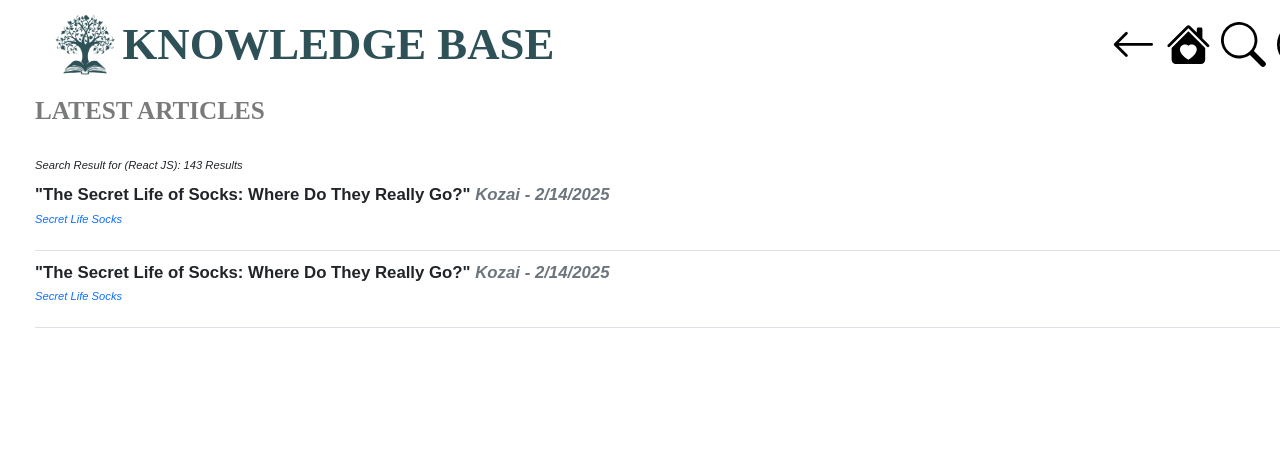
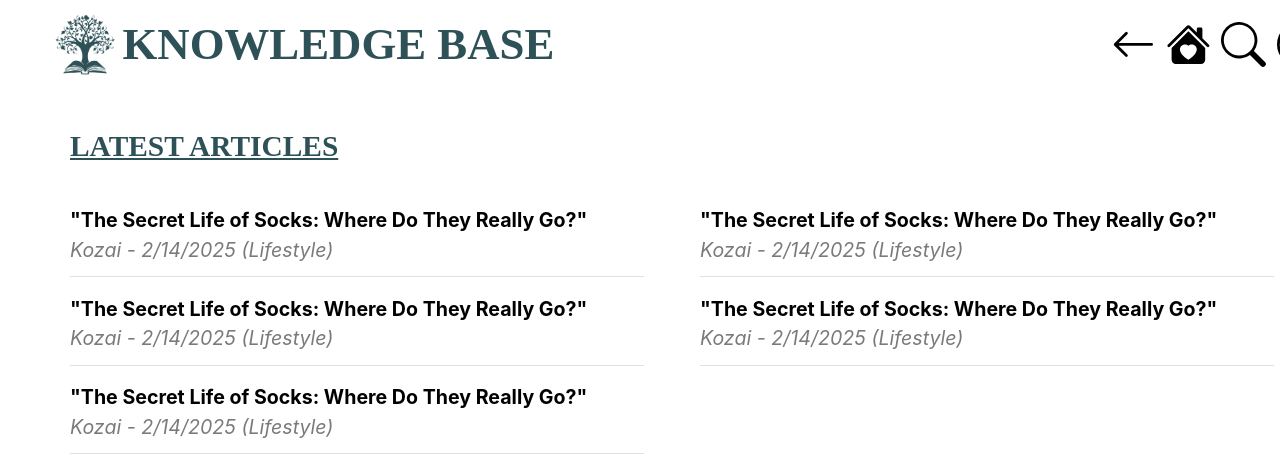
Before and after one commit to Knowledge-Base-Project/gitOne, a React (Create React App) app: page /gitOne/latest-articles in a window 1280 px wide. Shown: the top 476 px of the page. Built offline with nearby package versions, Linux system fonts and the light colour scheme.

Commit message:
Updated Latest Articles page and Recent Updates page

```diff
--- a/package.json
+++ b/package.json
@@ -13,6 +13,7 @@
     "react-bootstrap": "^2.10.9",
     "react-bootstrap-icons": "^1.11.5",
     "react-dom": "^19.1.0",
+    "react-quill": "^2.0.0",
     "react-router-dom": "^7.3.0",
     "react-scripts": "5.0.1",
     "web-vitals": "^2.1.4"
--- a/src/pages/ArticleCreationForm.module.css
+++ b/src/pages/ArticleCreationForm.module.css
@@ -1,7 +1,6 @@
 .main {
     padding: 20px 50px;
     width: 1920px;
-    height: 1080px;
     zoom: 0.7;
 }
 
@@ -90,7 +89,6 @@
 }
 
 .formGroup3 {
-    width: 720px;
     height: auto;
     padding: 10px 0px;
     margin: 0px;
--- a/src/pages/LatestArticle.js
+++ b/src/pages/LatestArticle.js
@@ -4,40 +4,33 @@ import React from "react";
 import styles from "./LatestArticle.module.css";
 import Header from "../util/Header";
 
-const SearchResult = () => {
+const LatestArticle = () => {
 
   // const navigate = useNavigate();
 
   return (
     <div className={styles.knowledgeBase}>
+
       {/* Header */}
       <Header/>
 
-      {/* Search Bar */}
-      <div className="mt-4 d-flex gap-2">
-        <p className={styles.subTitle}>LATEST ARTICLES</p>
-      </div>
+      {/* Body */}
+      <div className={styles.body}>
+        {/* Page Title */}
+        <p className={styles.title}>LATEST ARTICLES</p>
 
-      {/* Search Results */}
-      <div className="mt-4">
-        <p className="fst-italic">Search Result for (React JS): 143 Results</p>
-
-        {[1, 2].map((id) => (
-          <div key={id} className={`${styles.resultItem} border-bottom pb-3`}>
-            <h4 className="fw-bold">
-              "The Secret Life of Socks: Where Do They Really Go?"
-              <span className="text-secondary fst-italic"> Kozai - 2/14/2025</span>
-            </h4>
-            <p className={styles.resultLinks}>
-              <a href="#" className="text-primary fst-italic">Secret</a>{" "}
-              <a href="#" className="text-primary fst-italic">Life</a>{" "}
-              <a href="#" className="text-primary fst-italic">Socks</a>
-            </p>
-          </div>
-        ))}
+        {/* Latest Articles */}
+        <div className={styles.latestArtcl}>
+          {[1, 2, 3, 4, 5].map((id) => (
+            <div key={id} className={`${styles.articleGroup} border-bottom pb-3`}>
+              <div className={styles.articleName1}> "The Secret Life of Socks: Where Do They Really Go?" </div>
+              <div className={styles.articleInfo}> Kozai - 2/14/2025 (Lifestyle)</div>
+            </div>
+          ))}
+        </div>
       </div>
     </div>
   );
 };
 
-export default SearchResult;
+export default LatestArticle;
--- a/src/pages/LatestArticle.module.css
+++ b/src/pages/LatestArticle.module.css
@@ -2,77 +2,53 @@
   font-family: Arial, sans-serif;
   padding: 20px 50px;
   width: 1920px;
-  height: 1080px;
   zoom: 0.7;
 }
 
-.subTitle {
-  font-family: "Cinzel";
-  font-size: 36px;
+.body {
+  min-width: 1820px;
+  padding: 50px 50px;
+  margin: 0px;
+  gap: 5px;
+}
+
+.title {
+  padding: 20px 0px;
+  margin-bottom: 25px;
+  font-family: 'Cinzel';
+  font-size: 42px;
   font-weight: bold;
+  text-decoration: underline;
+  color: #2d5157;
+  line-height: 150%;
+}
+
+.latestArtcl {
+  min-width: 1720px;
+  padding: 0px;
+  row-gap: 15px;
+  margin: 0px;
+  font-size: 28px;
+  font-family: 'Inter';
+  color: #000000;
+  line-height: auto;
+  display: grid;
+  grid-template-columns: repeat(2, 1fr);
+  column-gap: 80px;
+}
+
+.articleGroup {
+  margin: 0px;
+  padding: 10px 0px;
+  gap: 5px;
+}
+
+.articleName1 {
+  font-weight: bold;
+}
+
+.articleInfo {
+  font-style: italic;
+  font-weight: 400;
   color: #797A7A;
 }
-
-.iconButton {
-  width: 60px;
-  height: 60px;
-  border-radius: 50%;
-  display: flex;
-  align-items: center;
-  justify-content: center;
-}
-
-.resultItem {
-  margin-top: 1rem;
-  padding-bottom: 1rem;
-}
-
-.resultLinks a {
-  font-style: italic;
-  text-decoration: none;
-}
-
-.resultLinks a:hover {
-  text-decoration: underline;
-}
-
-.custom_btn {
-  height: 45px;
-  width: 80px;
-  background-color: #2d5157;
-  color: white;
-  border: 2px solid white;
-  border-radius: 10px; /* Optional: Rounded corners */
-}
-.custom-btn:hover {
-  background-color: #244448; /* Slightly darker on hover */
-  border-color: #1a3336; /* Change border color on hover */
-}
-
-.searchBar {
-  width: 700px; /* Adjust width */
-  height: 40px; /* Adjust height */
-  padding: 8px 12px;
-  border: 1px solid #ccc;
-  border-radius: 5px; /* Optional: Rounded corners */
-}
-
-.custom_text {
-  font-family: 'Times New Roman', Times, serif;
-  font-weight: bold;
-  color: #2d5157; /* Custom color */
-}
-
-.dropdownMenu {
-  background-color: #2d5157 !important;  /* Force background color */
-  border-radius: 8px;                     /* Optional: rounded corners */
-  border: none !important;                /* Remove unwanted borders */
-}
-
-.custom-dropdown .dropdown-item {
-  color: white !important;  /* Ensure text is white */
-}
-
-.custom-dropdown .dropdown-item:hover {
-  background-color: #1f3b44 !important;  /* Change background on hover */
-}
--- a/src/pages/MyArticle.js
+++ b/src/pages/MyArticle.js
@@ -23,11 +23,12 @@ const MyArticle = () => {
 
       {/* Header */}
       <Header/>
-
-      {/* My Articles Section */}
+      {/* Body */}
+      <div className={styles.body}>
+        {/* Page Title Section */}
         <div className={styles.articlesSection}>
+          {/* Page Title */}
           <span className={styles.articlesTitle}>MY ARTICLES</span>
-
           {/* React-Bootstrap Dropdown Section */}
           <Dropdown>
             <Dropdown.Toggle variant="secondary" id="dropdown-basic" className={styles.draftsButton}>
@@ -116,6 +117,9 @@ const MyArticle = () => {
             <i className={`fas fa-trash mx-1 ${styles.iconHover}`} style={{ cursor: "pointer" }} onClick={() => setShowDeleteModal(true)}></i> {/* Delete Icon */}
           </div>
         </div>
+      </div>
+
+
       <DeleteModal
         show={showDeleteModal}
         onClose={() => setShowDeleteModal(false)}
--- a/src/pages/MyArticle.module.css
+++ b/src/pages/MyArticle.module.css
@@ -6,72 +6,15 @@
   zoom: 0.7;
 }
 
-.iconButton {
-  width: 60px;
-  height: 60px;
-  border-radius: 50%;
-  display: flex;
-  align-items: center;
-  justify-content: center;
+.body {
+  min-width: 1820px;
+  padding: 25px 50px;
+  margin: 0px;
+  gap: 5px;
 }
 
-.resultItem {
-  margin-top: 1rem;
-  padding-bottom: 1rem;
-}
-
-.resultLinks a {
-  font-style: italic;
-  text-decoration: none;
-}
-
-.resultLinks a:hover {
-  text-decoration: underline;
-}
-
-.custom_btn {
-  background-color: #2d5157;
-  color: white;
-  border: 2px solid white;
-  border-radius: 10px; /* Optional: Rounded corners */
-}
-.custom-btn:hover {
-  background-color: #244448; /* Slightly darker on hover */
-  border-color: #1a3336; /* Change border color on hover */
-}
-
-.searchBar {
-  width: 700px; /* Adjust width */
-  height: 40px; /* Adjust height */
-  padding: 8px 12px;
-  border: 1px solid #ccc;
-  border-radius: 5px; /* Optional: Rounded corners */
-}
-
-.custom_text {
-  font-family: 'Times New Roman', Times, serif;
-  font-weight: bold;
-  color: #2d5157; /* Custom color */
-}
-
-.dropdownMenu {
-  background-color: #2d5157 !important;  /* Force background color */
-  border-radius: 8px;                     /* Optional: rounded corners */
-  border: none !important;                /* Remove unwanted borders */
-}
-
-.custom-dropdown .dropdown-item {
-  color: white !important;  /* Ensure text is white */
-}
-
-.custom-dropdown .dropdown-item:hover {
-  background-color: #1f3b44 !important;  /* Change background on hover */
-}
-
-
-/* .new css */
 .articlesSection {
-  display: flex;
+  display: inline-flex;
   align-items: center;
   margin-top: 10px;
   padding-left: 20px; /* Removes any built-in padding */
@@ -79,12 +22,12 @@
 }
 
 .articlesTitle {
-  font-size: 24px;
+  margin-bottom: 25px;
+  font-family: 'Cinzel';
+  font-size: 48px;
   font-weight: bold;
   color: #797A7A;
-  font-family: 'Cinzel', serif;
-  margin-right: 15px; /* Adds space between "MY ARTICLES" and "Drafts" */
-  margin-left: 16px;
+  line-height: 150%;
 }
 
 .draftsButton {
@@ -112,15 +55,7 @@
 .articleList {
   padding-left: 40px; /* Uniform padding */
   margin-top: 20px;
-  /* background-color: #f9f9f9;  */
-  /* Add background for visibility */
 }
-
-/* .articleItem {
-  display: flex;
-  align-items: center;
-  gap: 10px;
-} */
 
 .iconHover {
   transition: color 0.3s ease-in-out, transform 0.2s ease-in-out;
--- a/src/pages/RecentUpdates.js
+++ b/src/pages/RecentUpdates.js
@@ -4,40 +4,33 @@ import React from "react";
 import styles from "./RecentUpdates.module.css";
 import Header from "../util/Header";
 
-const SearchResult = () => {
+const RecentUpdates = () => {
 
   // const navigate = useNavigate();
 
   return (
     <div className={styles.knowledgeBase}>
+
       {/* Header */}
       <Header/>
 
-      {/* Search Bar */}
-      <div className="mt-4 d-flex gap-2">
-        <p className={styles.subTitle}>RECENT UPDATES</p>
-      </div>
+      {/* Body */}
+      <div className={styles.body}>
+        {/* Page Title */}
+        <p className={styles.title}>RECENT UPDATES</p>
 
-      {/* Search Results */}
-      <div className="mt-4">
-        <p className="fst-italic">Search Result for (React JS): 143 Results</p>
-
-        {[1, 2].map((id) => (
-          <div key={id} className={`${styles.resultItem} border-bottom pb-3`}>
-            <h4 className="fw-bold">
-              "The Secret Life of Socks: Where Do They Really Go?"
-              <span className="text-secondary fst-italic"> Kozai - 2/14/2025</span>
-            </h4>
-            <p className={styles.resultLinks}>
-              <a href="#" className="text-primary fst-italic">Secret</a>{" "}
-              <a href="#" className="text-primary fst-italic">Life</a>{" "}
-              <a href="#" className="text-primary fst-italic">Socks</a>
-            </p>
-          </div>
-        ))}
+        {/* Latest Articles */}
+        <div className={styles.recentArtcl}>
+          {[1, 2, 3, 4, 5].map((id) => (
+            <div key={id} className={`${styles.articleGroup} border-bottom pb-3`}>
+              <div className={styles.articleName1}> "The Secret Life of Socks: Where Do They Really Go?" </div>
+              <div className={styles.articleInfo}> Kozai - 2/14/2025 (Lifestyle)</div>
+            </div>
+          ))}
+        </div>
       </div>
     </div>
   );
 };
 
-export default SearchResult;
+export default RecentUpdates;
```
Also changed, not shown: src/pages/RecentUpdates.module.css (+44 -68 lines), src/pages/ArticleCreationForm.js (line endings or trailing spaces), 1 other file (tests, documents, lock files or other folders). Lines whose indentation alone changed are shown as unchanged.
